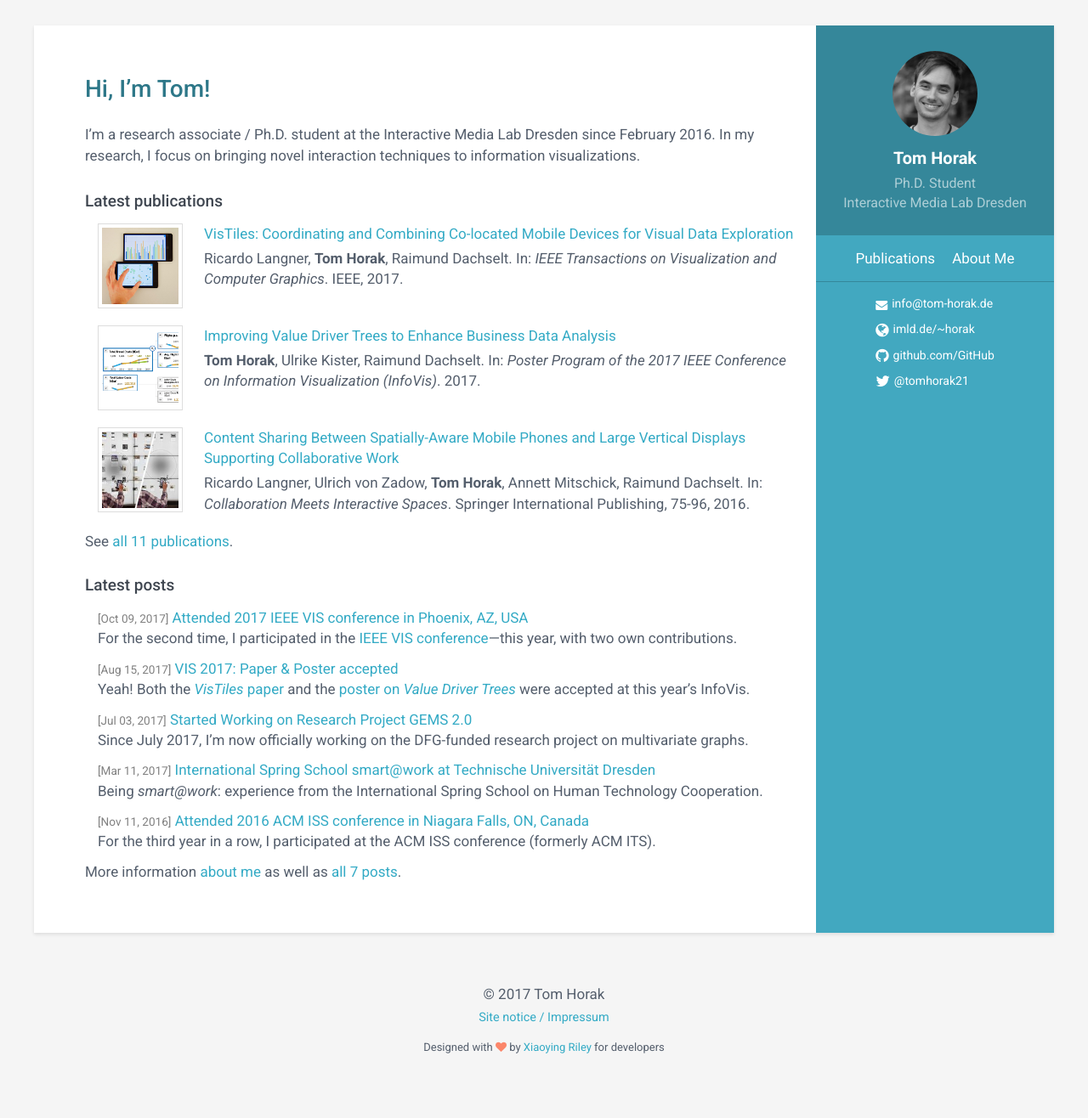
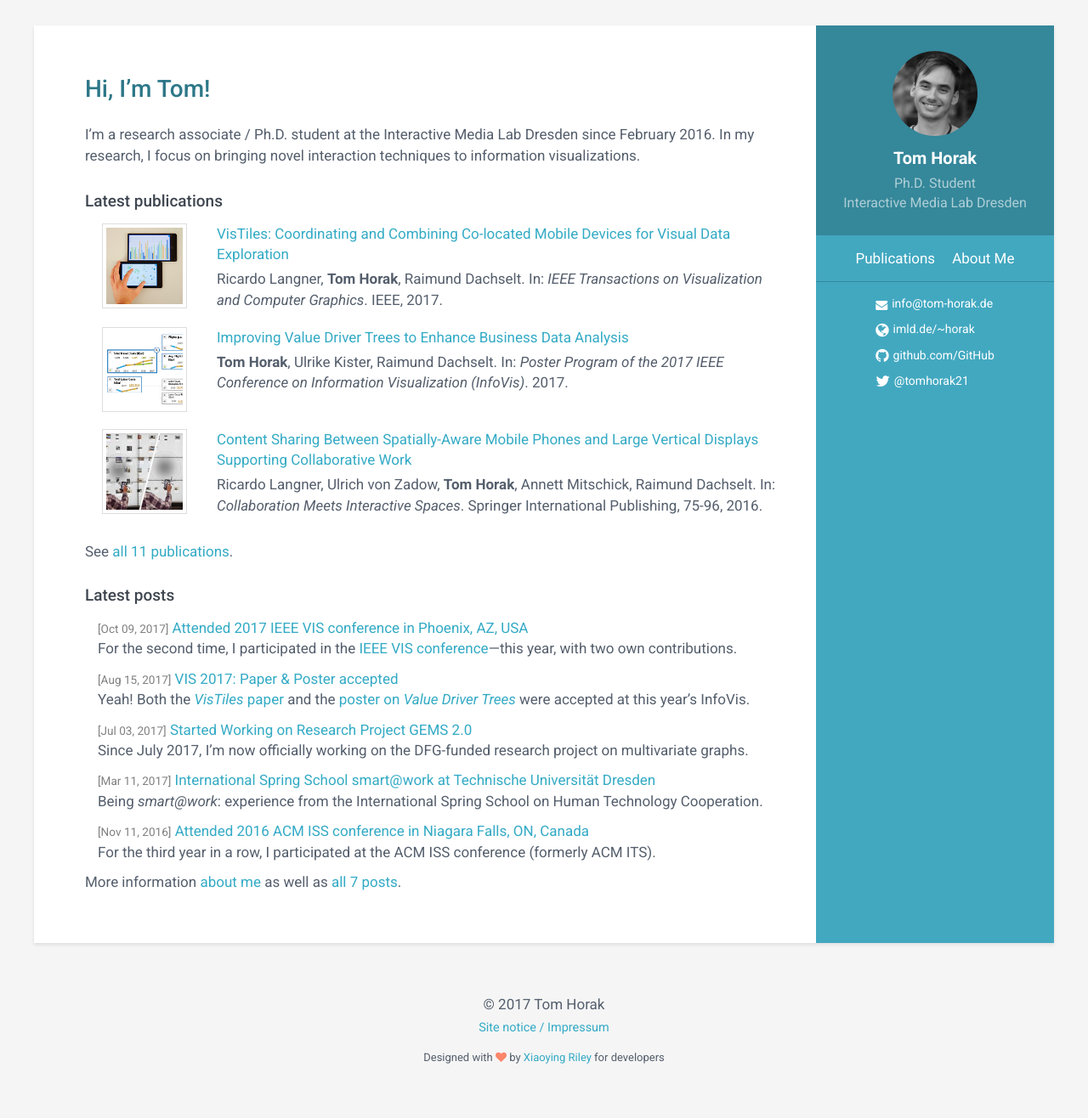
Before and after one commit to tomhorak21/tomhorak21.github.io, a Jekyll site: the page built from index.md, in a window 1280 px wide. Shown: the whole page at 85% size. Built offline with Jekyll 4.4.1, drawn with Linux system fonts in a browser that asks for light colours; our own code applies the rules of GitHub Pages for plain Markdown files.

Commit message:
Pub-list uses now bootstrap grid for layout.
CSS flex grid had some issues with the thumbnails.

```diff
--- a/_layouts/home.html
+++ b/_layouts/home.html
@@ -18,15 +18,17 @@ layout: compress
 
             <div>
                 <h2>Latest publications</h2>
-                <ul class="pub-list">
+                <ul class="pub-list container">
                     {% assign sorted = (site.publications | sort: 'date') | reverse %}
                     {% for pub in sorted %}
                         {% if forloop.index > 3 %}
                             {% break %}
                         {% endif %}
-                        <li>
-                            <img class="thumbnail" src="./publications/{{ pub.date | date: "%Y" }}/{{pub.thumb}}" alt="{{pub.name}} thumbnail" width=100 height=100 />
-                            <div class="pubdata">
+                        <li class="row">
+                            <div class="col-xs-3 col-md-3 col-lg-2">
+                                <img class="thumbnail" src="./publications/{{ pub.date | date: "%Y" }}/{{pub.thumb}}" alt="{{pub.name}} thumbnail" width=100 height=100 />
+                            </div>
+                            <div class="pubdata col-xs-9 col-md-9 col-lg-10">
                                 <a href="{{pub.url}}">{{ pub.title }}</a>
                                 {% for a in pub.authors %}
                                     {% if forloop.last %}
--- a/assets/css/styles.css
+++ b/assets/css/styles.css
@@ -130,6 +130,7 @@ nav ul li {
 .pub-list, .post-list {
   list-style: none;
   padding-left: 15px;
+  width: 100%;
 }
 .pub-list a {
   display: block;
@@ -137,13 +138,13 @@ nav ul li {
 }
 .pub-list li {
   margin-bottom: 20px !important;
-  display: flex;
 }
 .pub-list .thumbnail {
   width: 100px;
   height: 100px;
   border-radius: 0;
-  margin-right: 25px;
+  margin-left: auto;
+  margin-right: auto;
   margin-bottom: 0;
 }
 .pub-list .pub-data {
@@ -416,8 +417,6 @@ nav ul li {
 
   .pub-list .thumbnail {
     margin-bottom: 5px;
-    display: inline-block;
-    float: left;
   }
 }
 /* Small devices (tablets, 768px and up) */
```
Also changed, not shown: _layouts/publication-list.html (+6 -4 lines).
